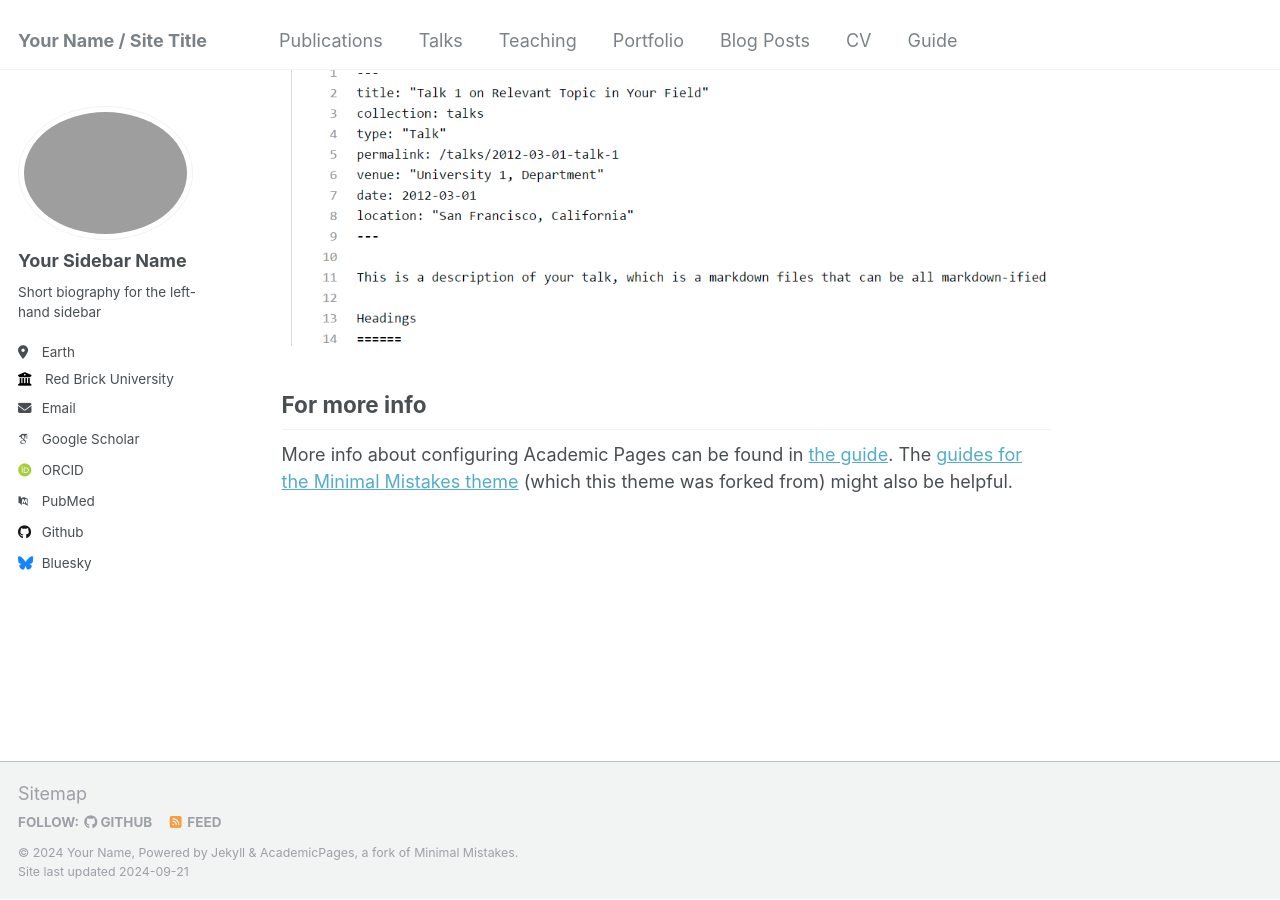
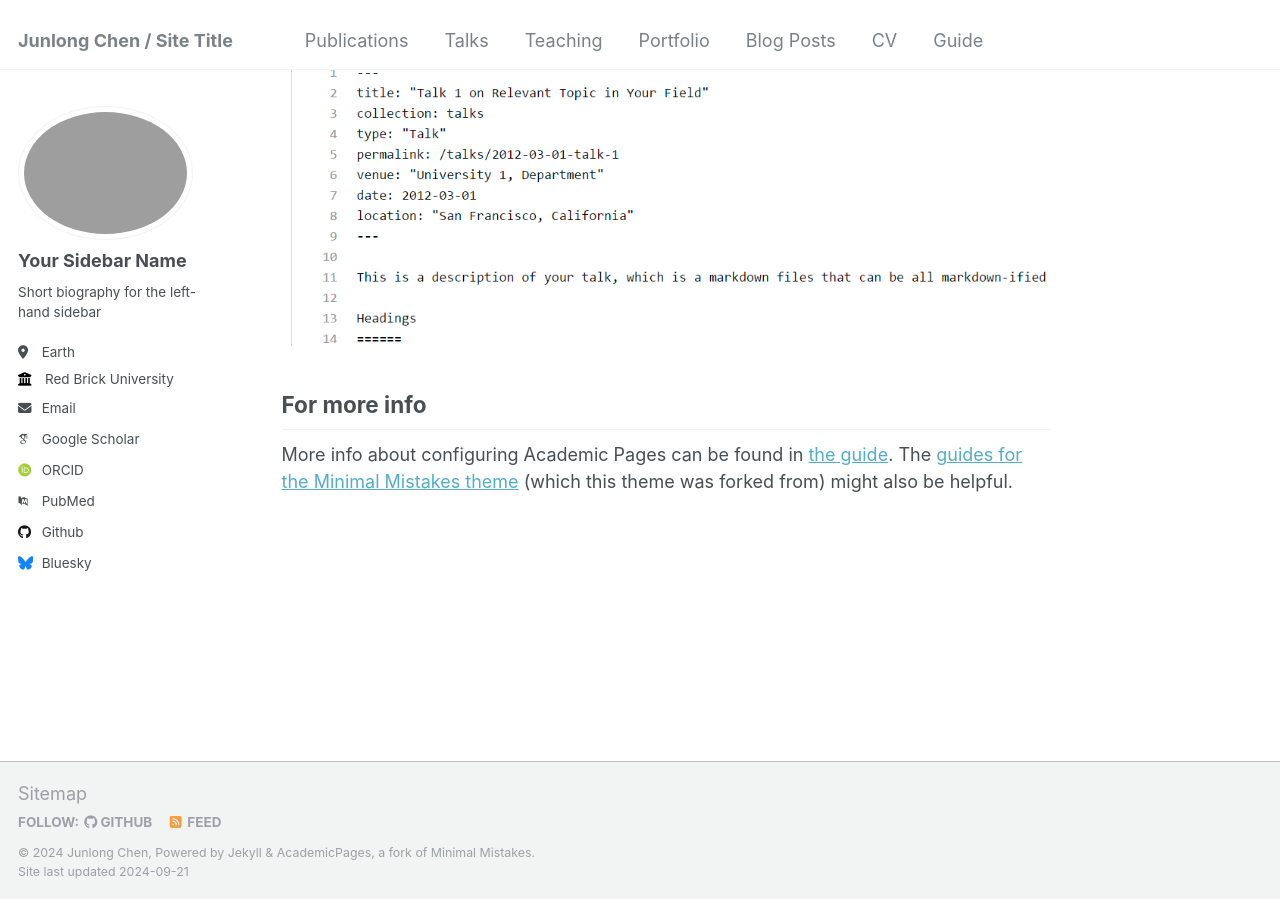
Before and after one commit to EnVisionXR/EnVisionXR.github.io, a Jekyll site: the page built from _pages/about.md, in a window 1280 px wide and 900 px high, scrolled down 2453 px. Built offline with Jekyll 4.4.1, drawn with Linux system fonts in a browser that asks for light colours; some web fonts are replaced.

Commit message:
Update _config.yml

```diff
--- a/_config.yml
+++ b/_config.yml
@@ -8,13 +8,13 @@
 
 # Basic Site Settings
 locale                   : "en-US"
-title                    : "Your Name / Site Title"
+title                    : "Junlong Chen / Site Title"
 title_separator          : "-"
-name                     : &name "Your Name"
+name                     : &name "Junlong Chen"
 description              : &description "personal description"
-url                      : https://academicpages.github.io # the base hostname & protocol for your site e.g. "https://mmistakes.github.io"
+url                      : https://EnVisionXR.github.io # the base hostname & protocol for your site e.g. "https://mmistakes.github.io"
 baseurl                  : "" # the subpath of your site, e.g. "/blog"
-repository               : "academicpages/academicpages.github.io"
+repository               : "EnVisionXR/EnVisionXR.github.io"
 
 # Site Author - The following control what appear as part of the author content on the side bar.
 #               If a field is blank the icon and link will not appear, otherwise it will be shown.
```
